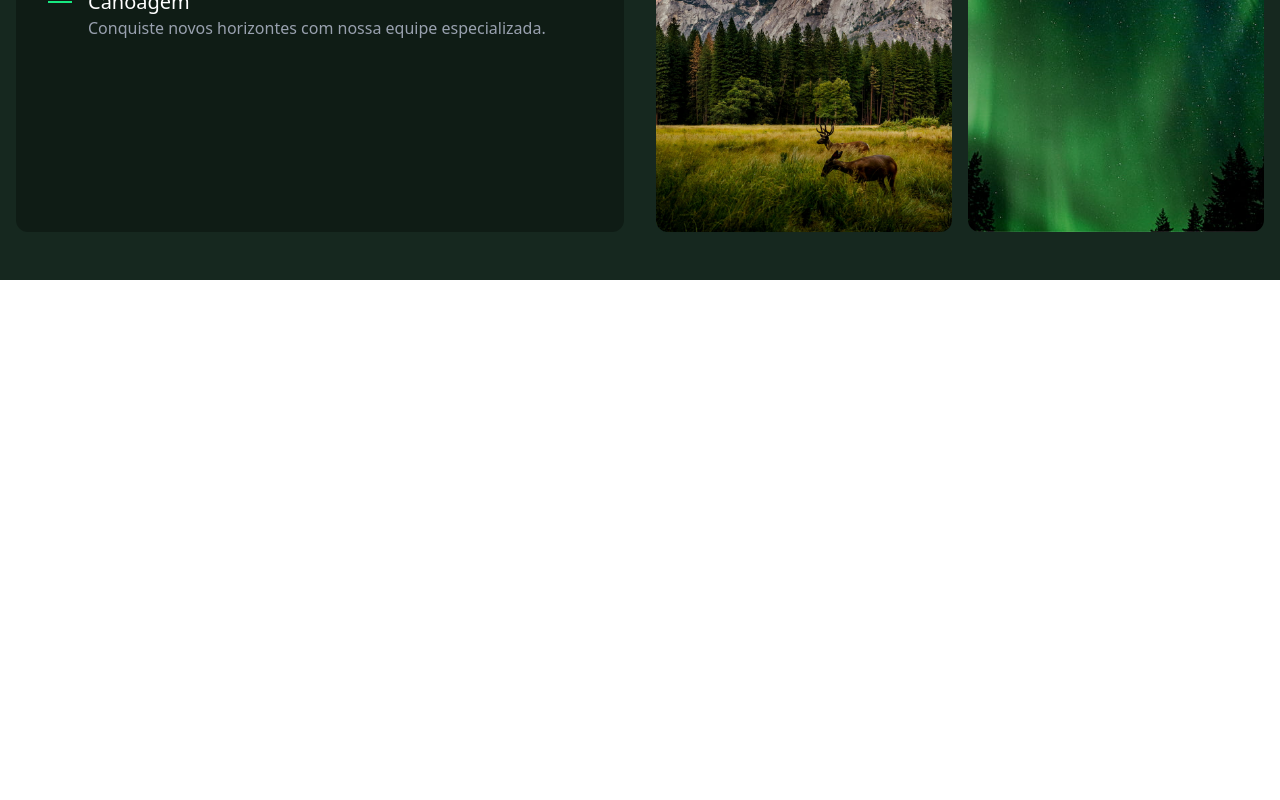
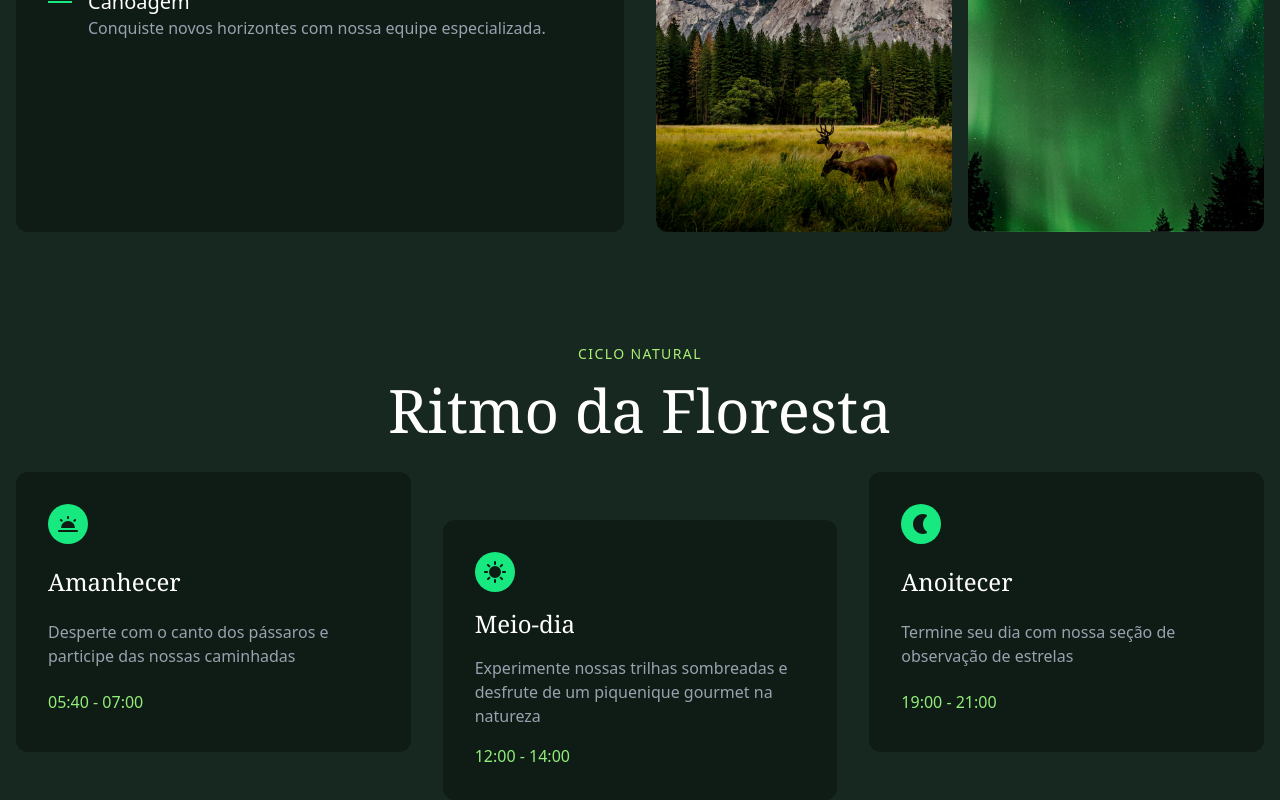
Before and after one commit to ofs-org/Forest, a React (Vite) app: page / in a window 1280 px wide. Shown: the part 2724-3524 px from the top of the page. Before the commit the page ends 3004 px from the top, so only its background shows below. Built offline with nearby package versions, Linux system fonts and the light colour scheme.

Commit message:
styles: create the Natural Cycle section

```diff
--- a/src/App.tsx
+++ b/src/App.tsx
@@ -4,6 +4,7 @@ import { Accommodations } from "./container/accommodations";
 import { Events } from "./container/Events";
 import { Experiences } from "./container/Experiences";
 import { Introduction } from "./container/Introduction";
+import { NaturalCycle } from "./container/NasturalCycle";
 
 function App() {
   return (
@@ -19,11 +20,11 @@ function App() {
             <Accommodations />
             <Events />
             <Experiences />
+            <NaturalCycle />
           </section>
         </main>
       </body>
     </>
   );
 }
-
 export default App;
--- /dev/null
+++ b/src/container/NasturalCycle.tsx
@@ -0,0 +1,49 @@
+import iconDay from "../assets/img/dia.svg";
+import iconMorning from "../assets/img/manha.svg";
+import iconNight from "../assets/img/noite.svg";
+
+export function NaturalCycle() {
+  return (
+    <section className="bg-[url('./src/assets/img/padrao.svg') bg-center bg-contain] bg-no-repeat container pt-12 sm:pt-16 sm:py-16">
+      <p className="mb-4 text-center text-sm text-verde-200 tracking-widest uppercase">
+        Ciclo Natural
+      </p>
+      <h2 className="font-serif max-w-w-screen-md mb-8 mx-auto sm:text-6xl text-4xl text-balance text-center text-white">
+        Ritmo da Floresta
+      </h2>
+      <div className="flex flex-col gap-4 sm:flex-row sm:gap-8">
+        <div className="bg-verde-900 flex-1 gap-4 grid p-6 rounded-xl sm:hover:-translate-y-1 sm:p-8 transition-transform">
+          <div className="bg-verde-400 flex items-center justify-center rounded-full size-10">
+            <img src={iconMorning} alt="" />
+          </div>
+          <h3 className="font-serif text-2xl text-white">Amanhecer</h3>
+          <p className="text-gray-400">
+            Desperte com o canto dos pássaros e participe das nossas caminhadas
+          </p>
+          <span className="text-verde-300">05:40 - 07:00</span>
+        </div>
+        <div className="bg-verde-900 flex-1 gap-4 grid p-6 rounded-xl sm:hover:translate-y-10 sm:p-8 sm:translate-y-12 transition-transform">
+          <div className="bg-verde-400 flex items-center justify-center rounded-full size-10">
+            <img src={iconDay} alt="" />
+          </div>
+          <h3 className="font-serif text-2xl text-white">Meio-dia</h3>
+          <p className="text-gray-400">
+            Experimente nossas trilhas sombreadas e desfrute de um piquenique
+            gourmet na natureza
+          </p>
+          <span className="text-verde-300">12:00 - 14:00</span>
+        </div>
+        <div className="bg-verde-900 flex-1 gap-4 grid p-6 rounded-xl sm:hover:-translate-y-1 sm:p-8 transition-transform">
+          <div className="bg-verde-400 flex items-center justify-center rounded-full size-10">
+            <img src={iconNight} alt="" />
+          </div>
+          <h3 className="font-serif text-2xl text-white">Anoitecer</h3>
+          <p className="text-gray-400">
+            Termine seu dia com nossa seção de observação de estrelas
+          </p>
+          <span className="text-verde-300">19:00 - 21:00</span>
+        </div>
+      </div>
+    </section>
+  );
+}
```
